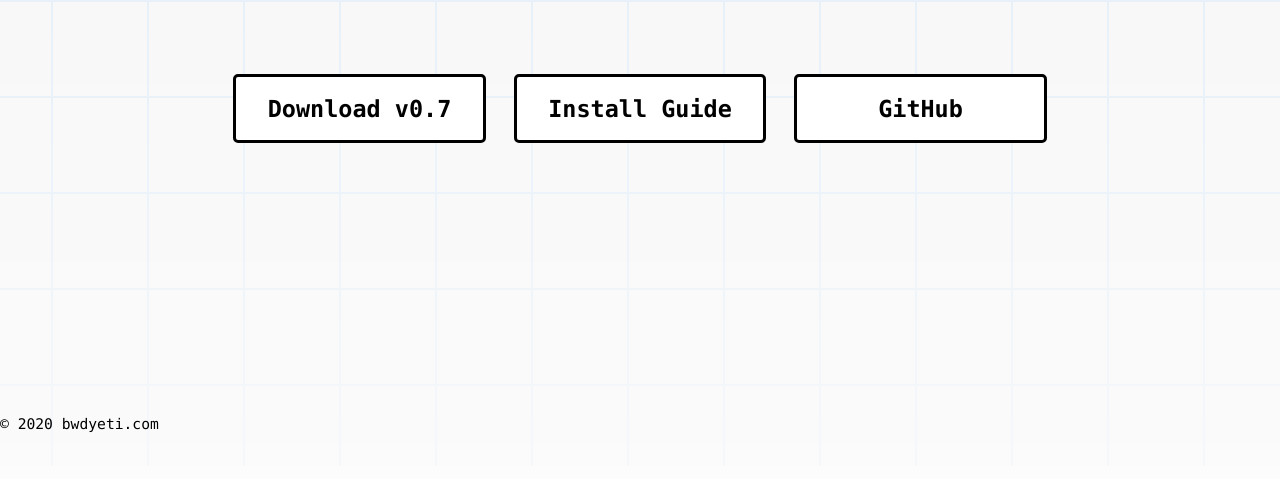
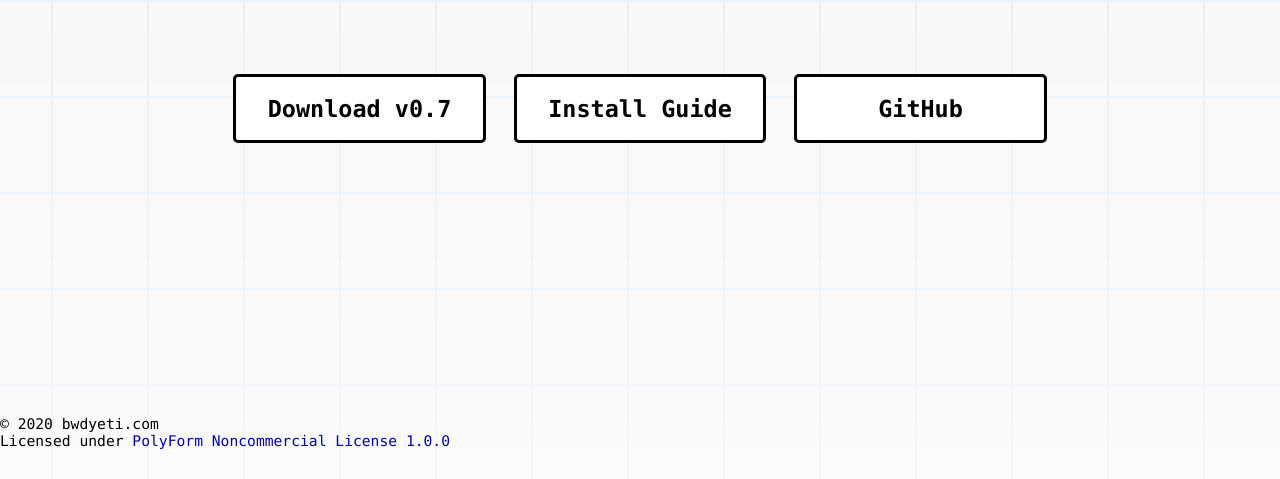
Before and after one commit to bwdyeti-com/Tactile-Webpage, a plain HTML site: page index.html in a window 1280 px wide. Shown: the part 334-813 px from the top of the page. Drawn offline with Linux system fonts and the light colour scheme; a web font is replaced by a local one.

Commit message:
License Notice

```diff
--- a/index.html
+++ b/index.html
@@ -33,7 +33,8 @@
 </div></div>
 <div id="Footer">
 	<p>
-	&copy; 2020 bwdyeti.com
+	&copy; 2020 bwdyeti.com<br/>
+	Licensed under <a href="https://polyformproject.org/licenses/noncommercial/1.0.0/">PolyForm Noncommercial License 1.0.0</a>
 	</p>
 </div>
 </body>
```
